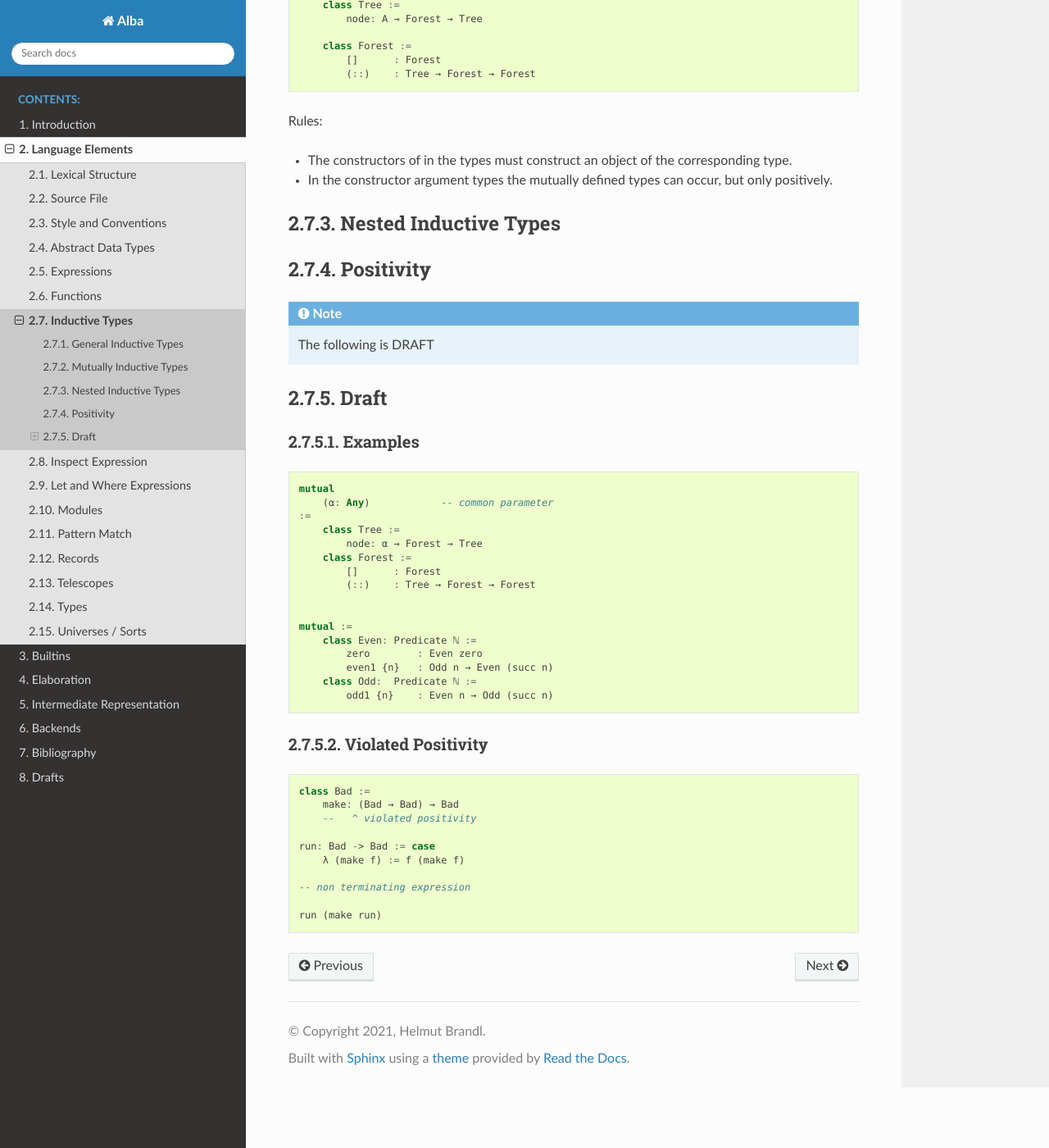
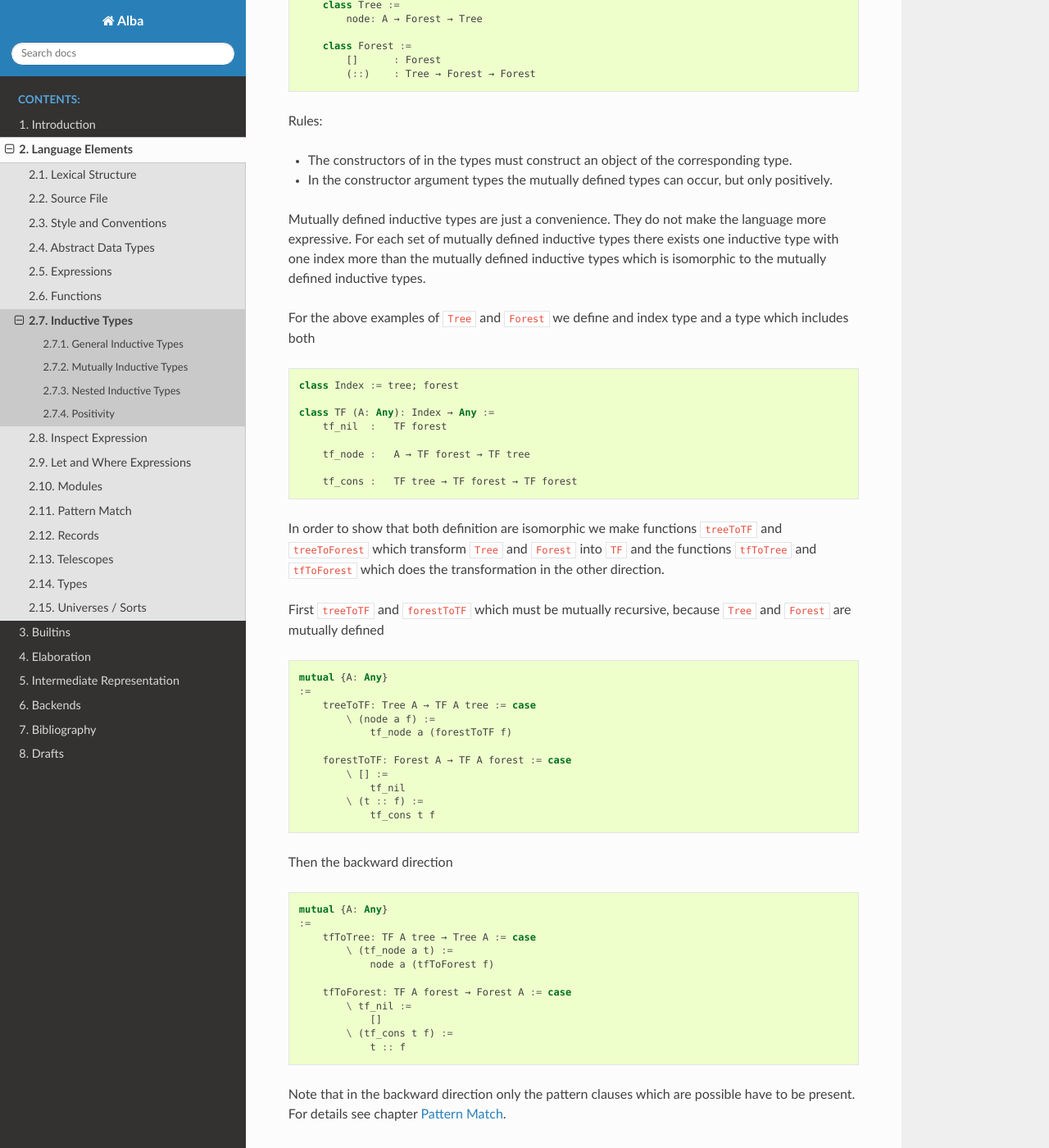
Before and after one commit to alba-lang/lang-spec, a Sphinx documentation site: the page built from sphinx/source/lang-elems/inductive.rst, in a window 1280 px wide and 1400 px high, scrolled down 3389 px. Shown: the whole window at 82% size. Built offline with Sphinx 7.4.7 and the Read the Docs theme 2.0.0, drawn with Linux system fonts in a browser that asks for light colours.

Commit message:
Added 'Mutually Inductive Types'
	modified:   sphinx/source/lang-elems/inductive.rst

```diff
--- a/sphinx/source/lang-elems/inductive.rst
+++ b/sphinx/source/lang-elems/inductive.rst
@@ -191,7 +191,7 @@ declared in the following form ::
         class T₂: K₂ :=
             <constructor>
             ...
-        class T₃ K₃ :=
+        class T₃: K₃ :=
             <constructor>
             ...
 
@@ -216,60 +216,72 @@ Rules:
 
 
 
+Mutually defined inductive types are just a convenience. They do not make the
+language more expressive. For each set of mutually defined inductive types there
+exists one inductive type with one index more than the mutually defined
+inductive types which is isomorphic to the mutually defined inductive types.
+
+For the above examples of ``Tree`` and ``Forest`` we define and index type and a
+type which includes both ::
+
+    class Index := tree; forest
+
+    class TF (A: Any): Index → Any :=
+        tf_nil  :   TF forest
+
+        tf_node :   A → TF forest → TF tree
+
+        tf_cons :   TF tree → TF forest → TF forest
+
+
+In order to show that both definition are isomorphic we make functions
+``treeToTF`` and ``treeToForest`` which transform ``Tree`` and ``Forest`` into
+``TF`` and the functions ``tfToTree`` and ``tfToForest`` which does the
+transformation in the other direction.
+
+First ``treeToTF`` and ``forestToTF`` which must be mutually recursive, because
+``Tree`` and ``Forest`` are mutually defined ::
+
+    mutual {A: Any}
+    :=
+        treeToTF: Tree A → TF A tree := case
+            \ (node a f) :=
+                tf_node a (forestToTF f)
+
+        forestToTF: Forest A → TF A forest := case
+            \ [] :=
+                tf_nil
+            \ (t :: f) :=
+                tf_cons t f
+
+
+Then the backward direction ::
+
+    mutual {A: Any}
+    :=
+        tfToTree: TF A tree → Tree A := case
+            \ (tf_node a t) :=
+                node a (tfToForest f)
+
+        tfToForest: TF A forest → Forest A := case
+            \ tf_nil :=
+                []
+            \ (tf_cons t f) :=
+                t :: f
+
+
+Note that in the backward direction only the pattern clauses which are possible
+have to be present. For details see chapter :ref:`Pattern Match`.
+
+
+
+
+
+
+
 Nested Inductive Types
 ============================================================
 
 
 Positivity
 ============================================================
-
-
-
-.. note::
-    The following is DRAFT
-
-
-Draft
-========================================
-
-
-
-Examples
-------------------------------
-
-
-.. code-block::
-
-    mutual
-        (α: Any)            -- common parameter
-    :=
-        class Tree :=
-            node: α → Forest → Tree
-        class Forest :=
-            []      : Forest
-            (::)    : Tree → Forest → Forest
-
-
-    mutual :=
-        class Even: Predicate ℕ :=
-            zero        : Even zero
-            even1 {n}   : Odd n → Even (succ n)
-        class Odd:  Predicate ℕ :=
-            odd1 {n}    : Even n → Odd (succ n)
-
-
-Violated Positivity
-------------------------------
-
-::
-
-    class Bad :=
-        make: (Bad → Bad) → Bad
-        --   ^ violated positivity
-
-    run: Bad -> Bad := case
-        λ (make f) := f (make f)
-
-    -- non terminating expression
-
-    run (make run)
```
